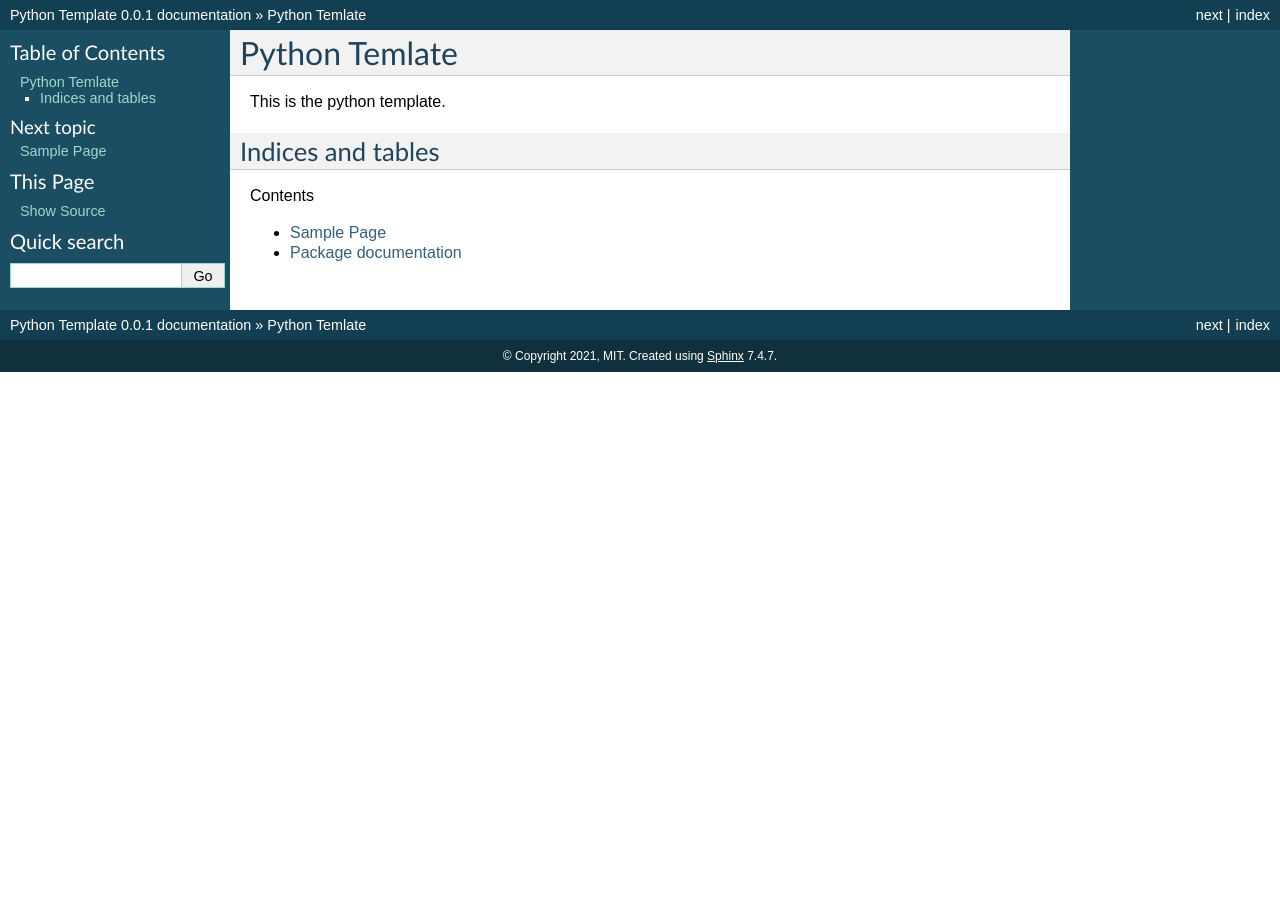
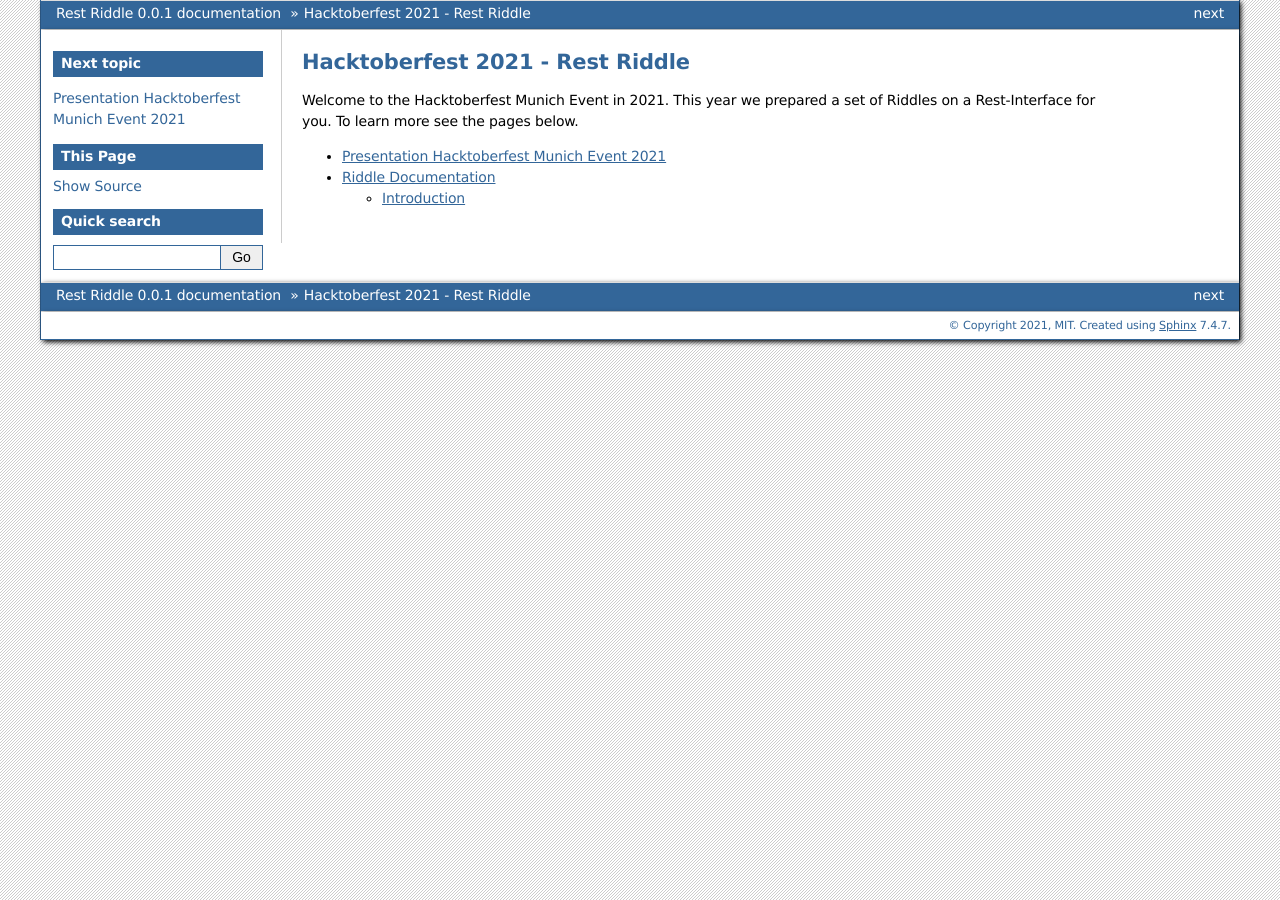
Before and after one commit to kauschked/RiddleDocumentation, a Sphinx documentation site: the page built from docs/index.rst, in a window 1280 px wide. Built offline with Sphinx 7.4.7, drawn with Linux system fonts in a browser that asks for light colours.

```diff
--- a/docs/conf.py
+++ b/docs/conf.py
@@ -58,7 +58,7 @@ master_doc = "index"
 
 # General information about the project.
 author = "Hacktoberfest Munich"
-project = "Python Template"
+project = "Rest Riddle"
 copyright = (f"2021, MIT")
 title = "Riddle Docs"
 
@@ -103,7 +103,7 @@ todo_include_todos = True
 # The theme to use for HTML and HTML Help pages.  See the documentation for
 # a list of builtin themes.
 #
-html_theme = 'classic'
+html_theme = 'bizstyle'
 
 # Theme options are theme-specific and customize the look and feel of a theme
 # further.  For a list of options available for each theme, see the
@@ -167,11 +167,11 @@ html_theme = 'classic'
 
 # If false, no module index is generated.
 #
-# html_domain_indices = True
+html_domain_indices = False
 
 # If false, no index is generated.
 #
-# html_use_index = True
+html_use_index = False
 
 # If true, the index is split into individual pages for each letter.
 #
--- a/docs/index.rst
+++ b/docs/index.rst
@@ -1,14 +1,12 @@
-Python Temlate
-==============
+Hacktoberfest 2021 - Rest Riddle
+================================
 
-This is the python template.
-
-Indices and tables
-------------------
+Welcome to the Hacktoberfest Munich Event in 2021.
+This year we prepared a set of Riddles on a Rest-Interface for you.
+To learn more see the pages below.
 
 .. toctree::
     :maxdepth: 2
-    :caption: Contents
 
-    sample_page
-    package_doc
+    presentation
+    rest_riddles
--- a/docs/package_doc.rst
+++ /dev/null
@@ -1,4 +0,0 @@
-Package documentation
-=====================
-
-Here you will find a full API documentation of the package.
--- /dev/null
+++ b/docs/presentation.rst
@@ -0,0 +1,4 @@
+Presentation Hacktoberfest Munich Event 2021
+============================================
+
+TBD: Presentation
--- a/docs/sample_page.rst
+++ /dev/null
@@ -1,2 +0,0 @@
-Sample Page
-===========
```
Also changed, not shown: README.md (+34 -0 lines), docs/rest_riddles.rst (added, +10 -0 lines), docs/riddles/introduction.rst (added, +7 -0 lines), 1 other file.
